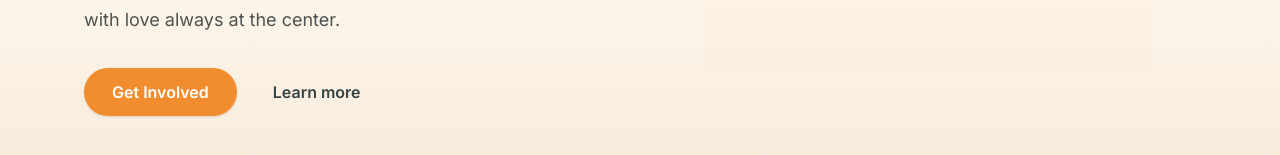
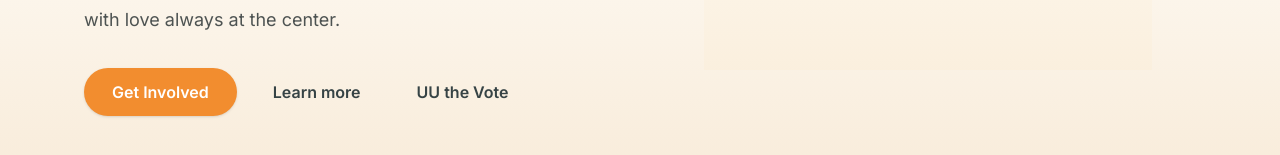
Before and after one commit to tuucan-tn/tuucan-site, a Next.js app: page / in a window 1280 px wide. Shown: the part 645-800 px from the top of the page. Built offline with nearby package versions, Linux system fonts and the light colour scheme.

Commit message:
Update page.tsx
Test to add button under main description

```diff
--- a/app/page.tsx
+++ b/app/page.tsx
@@ -32,6 +32,9 @@ export default function Home() {
               >
                 Learn more
               </a>
+              <a href="https://www.sidewithlove.org/democracy"
+                className="rounded-full px-5 py-3 text-base font-semibold text-slate underline-offset-4 hover:underline"
+                >UU the Vote</a>
             </div>
           </div>
 
```
